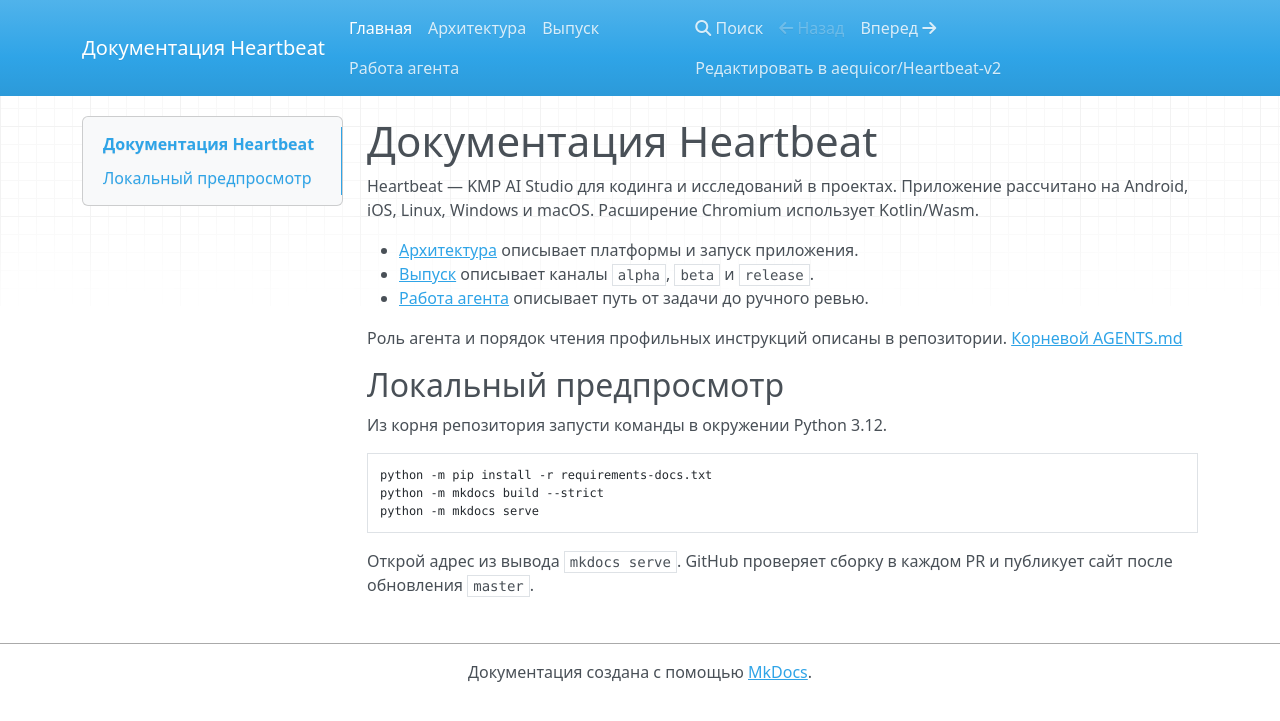
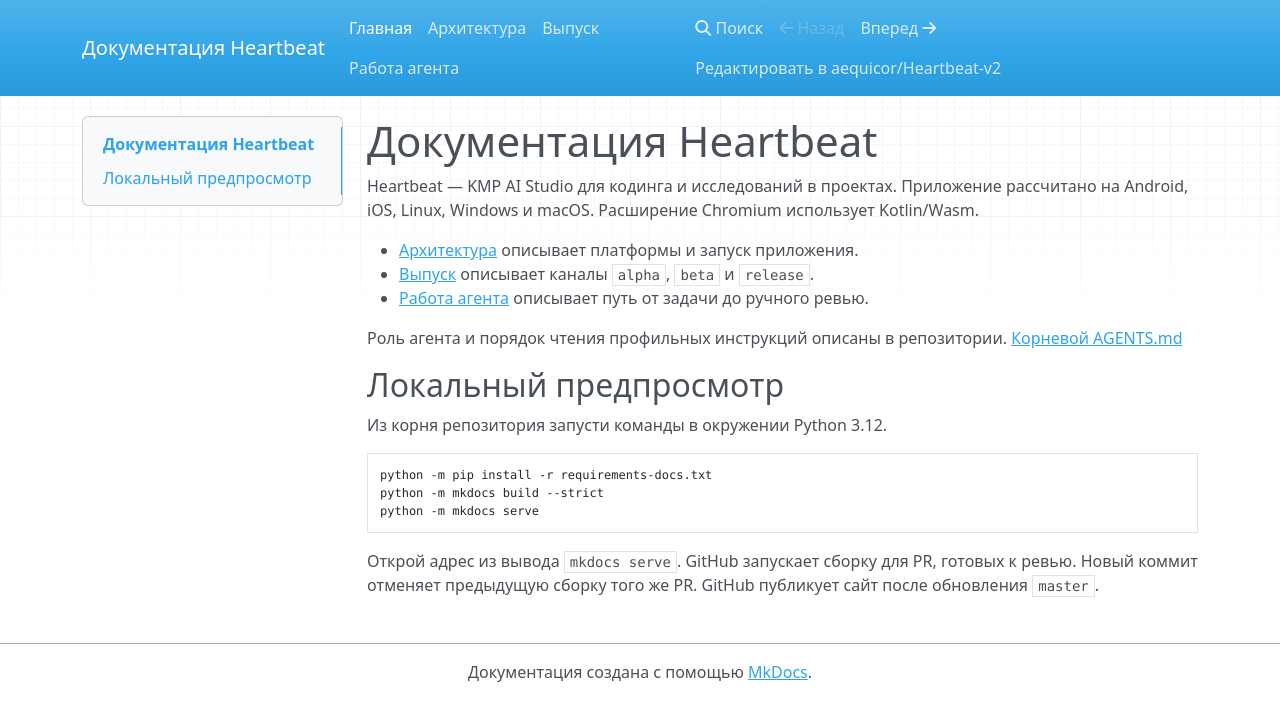
Before and after one commit to aequicor/Heartbeat-v2, an MkDocs documentation site: the page built from docs/index.md, in a window 1280 px wide. Shown: the top 721 px of the page. Built offline with MkDocs 1.6.1, drawn with Linux system fonts in a browser that asks for light colours; nearby versions of some CDN libraries.

Commit message:
Skip draft PR builds and cancel superseded CI (#6)
## Изменение

CI отменяет предыдущую сборку того же PR при новом коммите или возврате
в draft. В draft задача docs-build пропускается. Ready for review
запускает обязательную проверку текущего коммита.

## Проверка

Строгая сборка MkDocs и 17 тестов прошли локально.

После проверки отметьте пункты и оставьте комментарий `/reviewed
fafc5c5`.

## REVIEW CHECKLIST

<!-- owner-review-head: fafc5c5d2bcb8d71bb2ca738540082a0a8070628 -->

- [x] Сверить события PR. В draft сборка пропускается, Ready for review
запускает docs-build, возврат в draft отменяет текущую сборку.
- [x] Сверить ключ отмены. Новый запуск отменяет сборку того же PR, а
запуски других PR и публикация из master используют отдельные ключи.

````diff
--- a/docs/index.md
+++ b/docs/index.md
@@ -18,4 +18,4 @@ python -m mkdocs build --strict
 python -m mkdocs serve
 ```
 
-Открой адрес из вывода `mkdocs serve`. GitHub проверяет сборку в каждом PR и публикует сайт после обновления `master`.
+Открой адрес из вывода `mkdocs serve`. GitHub запускает сборку для PR, готовых к ревью. Новый коммит отменяет предыдущую сборку того же PR. GitHub публикует сайт после обновления `master`.
````
Also changed, not shown: .github/AGENTS.md, 1 other file.
